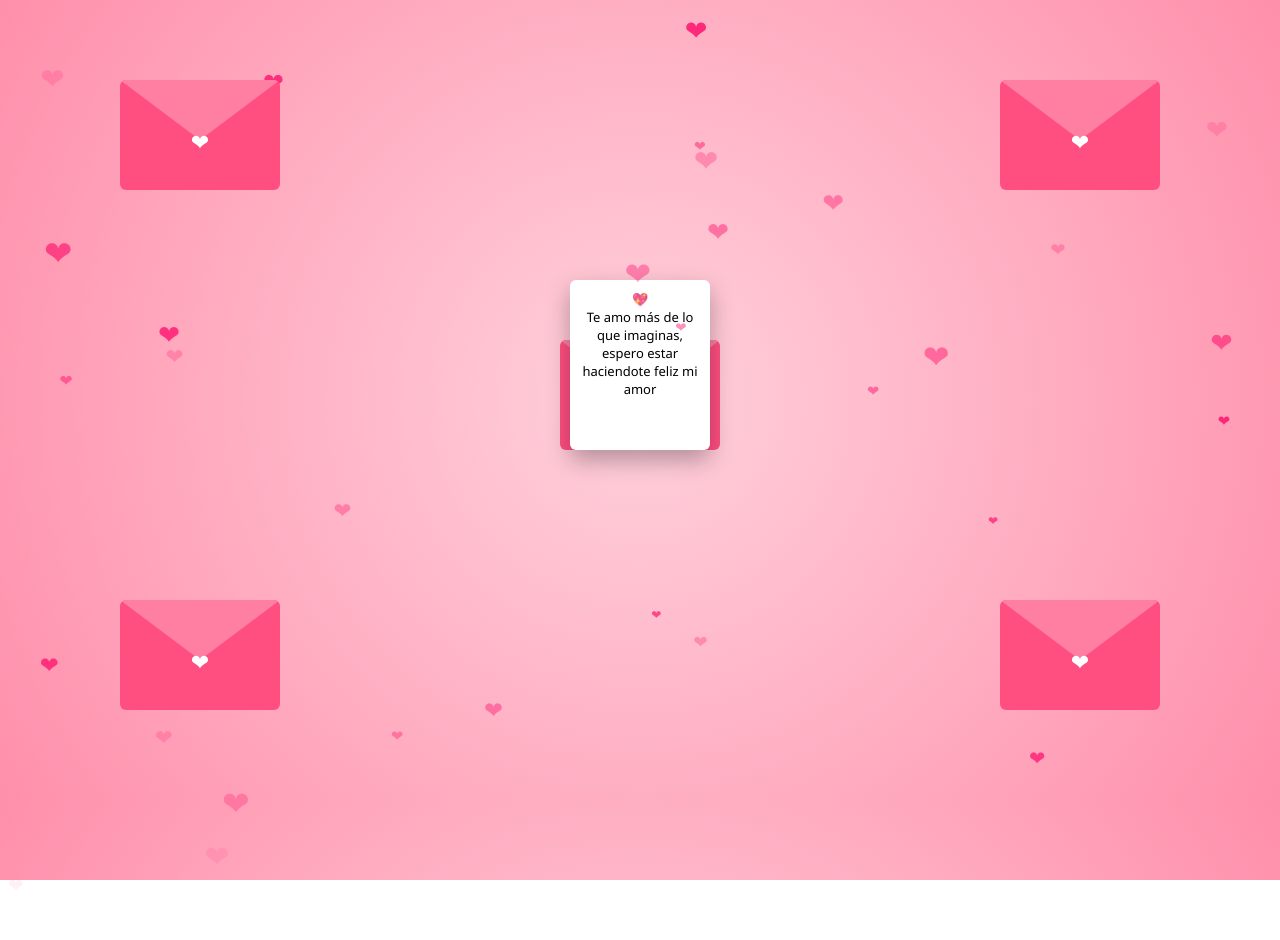
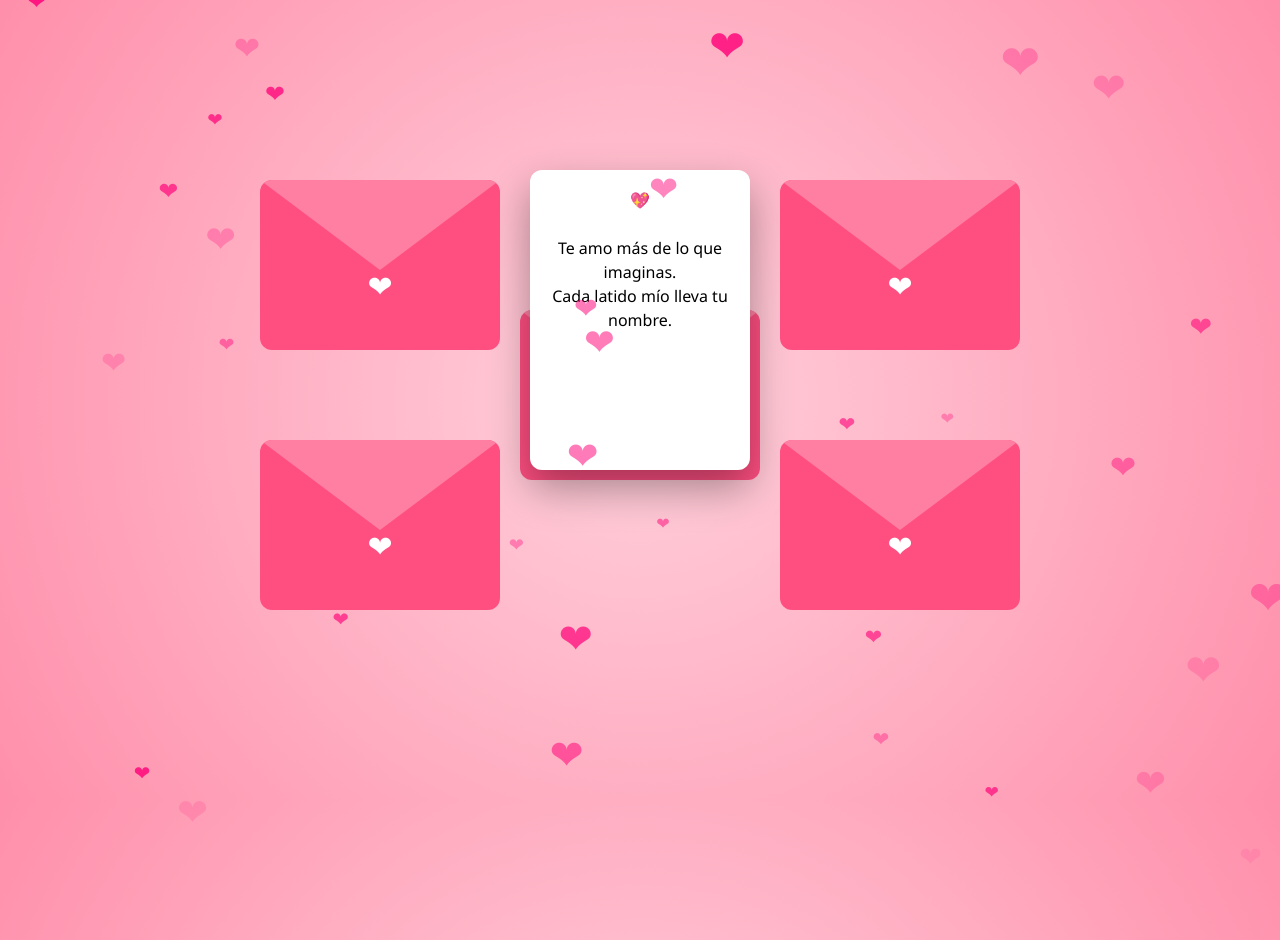
Before and after one commit to alexandisp/sof, a plain HTML site: page index.html in a window 1280 px wide. Both pictures are taken after a click on the element 640 px from the left and 400 px from the top of the page. Before the commit the page ends 880 px from the top, so only its background shows below. Drawn offline with Linux system fonts and the light colour scheme.

Commit message:
Refactor index.html with updated styles and content

```diff
--- a/index.html
+++ b/index.html
@@ -2,7 +2,7 @@
 <html lang="es">
 <head>
 <meta charset="UTF-8">
-<title>Cartas de Amor 💌</title>
+<title>para ti sof</title>
 
 <style>
 body {
@@ -19,19 +19,20 @@ body {
   height: 100%;
 }
 
-/* SOBRE */
+/* WRAPPER */
 .envelope-wrapper {
   position: absolute;
-  width: 160px;
-  height: 120px;
+  width: 240px;
+  height: 180px;
 }
 
+/* SOBRE */
 .envelope {
   position: absolute;
-  width: 160px;
-  height: 110px;
+  width: 240px;
+  height: 170px;
   background: #ff4f81;
-  border-radius: 6px;
+  border-radius: 12px;
   cursor: pointer;
   z-index: 3;
   overflow: hidden;
@@ -40,9 +41,9 @@ body {
 .envelope::before {
   content: "";
   position: absolute;
-  border-left: 80px solid transparent;
-  border-right: 80px solid transparent;
-  border-top: 60px solid #ff7fa2;
+  border-left: 120px solid transparent;
+  border-right: 120px solid transparent;
+  border-top: 90px solid #ff7fa2;
   top: 0;
   left: 0;
 }
@@ -50,10 +51,10 @@ body {
 .envelope::after {
   content: "❤";
   position: absolute;
-  top: 55%;
+  top: 62%;
   left: 50%;
   transform: translate(-50%, -50%);
-  font-size: 22px;
+  font-size: 30px;
   color: #fff;
   animation: beat 1.4s infinite;
 }
@@ -61,66 +62,79 @@ body {
 /* CARTA */
 .letter {
   position: absolute;
-  width: 140px;
-  height: 170px;
+  width: 220px;
+  height: 300px;
   background: white;
   left: 10px;
   top: 30px;
-  border-radius: 6px;
-  padding: 10px;
+  border-radius: 12px;
+  padding: 18px 16px;
   box-sizing: border-box;
   text-align: center;
-  font-size: 13px;
-  box-shadow: 0 10px 25px rgba(0,0,0,0.3);
+  font-size: 16px;
+  line-height: 1.5;
+  box-shadow: 0 18px 40px rgba(0,0,0,0.35);
   z-index: 2;
-  transform: translateY(80px);
+  transform: translateY(170px);
   opacity: 0;
   transition: all 0.9s ease;
 }
 
 .envelope-wrapper.open .letter {
-  transform: translateY(-90px);
+  transform: translateY(-170px);
   opacity: 1;
   z-index: 4;
 }
 
-/* POSICIONES */
-.center { top: 50%; left: 50%; transform: translate(-50%, -50%); }
-.top-left { top: 80px; left: 120px; }
-.top-right { top: 80px; right: 120px; }
-.bottom-left { bottom: 80px; left: 120px; }
-.bottom-right { bottom: 80px; right: 120px; }
+/* POSICIONES (MÁS AL CENTRO) */
+.center {
+  top: 50%;
+  left: 50%;
+  transform: translate(-50%, -50%);
+}
+
+.top-left {
+  top: 180px;
+  left: 260px;
+}
+
+.top-right {
+  top: 180px;
+  right: 260px;
+}
+
+.bottom-left {
+  bottom: 180px;
+  left: 260px;
+}
+
+.bottom-right {
+  bottom: 180px;
+  right: 260px;
+}
 
 /* ANIMACIONES */
 @keyframes beat {
   0% { transform: translate(-50%, -50%) scale(1); }
-  25% { transform: translate(-50%, -50%) scale(1.3); }
+  25% { transform: translate(-50%, -50%) scale(1.35); }
   50% { transform: translate(-50%, -50%) scale(1); }
 }
 
-@keyframes floatUp {
-  to { transform: translateY(-120vh); opacity: 0; }
-}
-@keyframes floatDown {
-  to { transform: translateY(120vh); opacity: 0; }
-}
-@keyframes floatLeft {
-  to { transform: translateX(-120vw); opacity: 0; }
-}
-@keyframes floatRight {
-  to { transform: translateX(120vw); opacity: 0; }
-}
+@keyframes floatUp { to { transform: translateY(-120vh); opacity: 0; } }
+@keyframes floatDown { to { transform: translateY(120vh); opacity: 0; } }
+@keyframes floatLeft { to { transform: translateX(-120vw); opacity: 0; } }
+@keyframes floatRight { to { transform: translateX(120vw); opacity: 0; } }
 
 /* CORAZONES */
 .heart {
   position: fixed;
-  color: rgba(255, 0, 100, 0.8);
+  color: rgba(255, 0, 120, 0.85);
   pointer-events: none;
 }
 
-/* HOVER */
+/* EFECTO */
 .envelope:hover {
-  box-shadow: 0 0 25px rgba(255, 0, 100, 0.7);
+  box-shadow: 0 0 35px rgba(255, 0, 120, 0.85);
 }
 </style>
 </head>
@@ -131,27 +145,43 @@ body {
 
   <div class="envelope-wrapper center" onclick="this.classList.toggle('open')">
     <div class="envelope"></div>
-    <div class="letter">💖<br>Te amo más de lo que imaginas, espero estar haciendote feliz mi amor </div>
+    <div class="letter">
+      💖<br><br>
+      Te amo más de lo que imaginas.<br>
+      Cada latido mío lleva tu nombre.
+    </div>
   </div>
 
   <div class="envelope-wrapper top-left" onclick="this.classList.toggle('open')">
     <div class="envelope"></div>
-    <div class="letter">🌹<br>Eres mi pensamiento favorito, espero tener una vida contigo</div>
+    <div class="letter">
+      🌹<br><br>
+      Pensarte es sonreír sin darme cuenta.
+    </div>
   </div>
 
   <div class="envelope-wrapper top-right" onclick="this.classList.toggle('open')">
     <div class="envelope"></div>
-    <div class="letter">💕<br>Mi lugar seguro eres tú, no te cambiaria por nada del mundo</div>
+    <div class="letter">
+      💕<br><br>
+      Mi lugar seguro siempre eres tú.
+    </div>
   </div>
 
   <div class="envelope-wrapper bottom-left" onclick="this.classList.toggle('open')">
     <div class="envelope"></div>
-    <div class="letter">💘<br>Todo es mejor contigo, soy muy feliz de ser tu novio </div>
+    <div class="letter">
+      💘<br><br>
+      Contigo todo tiene sentido.
+    </div>
   </div>
 
   <div class="envelope-wrapper bottom-right" onclick="this.classList.toggle('open')">
     <div class="envelope"></div>
-    <div class="letter">💌<br>Gracias por existir, eres mi persona favorita</div>
+    <div class="letter">
+      💌<br><br>
+      Gracias por existir y por quedarte.
+    </div>
   </div>
 
 </div>
@@ -159,38 +189,35 @@ body {
 <script>
 function crearCorazon() {
   const h = document.createElement('div');
-  h.classList.add('heart');
+  h.className = 'heart';
   h.innerHTML = '❤';
 
-  const size = 12 + Math.random() * 22;
-  h.style.fontSize = size + 'px';
+  h.style.fontSize = (16 + Math.random() * 32) + 'px';
+  const d = 3 + Math.random() * 4;
 
   const side = Math.floor(Math.random() * 4);
-  const duration = 3 + Math.random() * 4;
-
   if (side === 0) {
     h.style.left = Math.random() * 100 + 'vw';
     h.style.bottom = '-20px';
-    h.style.animation = `floatUp ${duration}s linear`;
+    h.style.animation = `floatUp ${d}s linear`;
   } else if (side === 1) {
     h.style.left = Math.random() * 100 + 'vw';
     h.style.top = '-20px';
-    h.style.animation = `floatDown ${duration}s linear`;
+    h.style.animation = `floatDown ${d}s linear`;
   } else if (side === 2) {
     h.style.left = '-20px';
     h.style.top = Math.random() * 100 + 'vh';
-    h.style.animation = `floatRight ${duration}s linear`;
+    h.style.animation = `floatRight ${d}s linear`;
   } else {
     h.style.right = '-20px';
     h.style.top = Math.random() * 100 + 'vh';
-    h.style.animation = `floatLeft ${duration}s linear`;
+    h.style.animation = `floatLeft ${d}s linear`;
   }
 
   document.body.appendChild(h);
-  setTimeout(() => h.remove(), duration * 1000);
+  setTimeout(() => h.remove(), d * 1000);
 }
-
-setInterval(crearCorazon, 150);
+setInterval(crearCorazon, 120);
 </script>
 
 </body>
```
